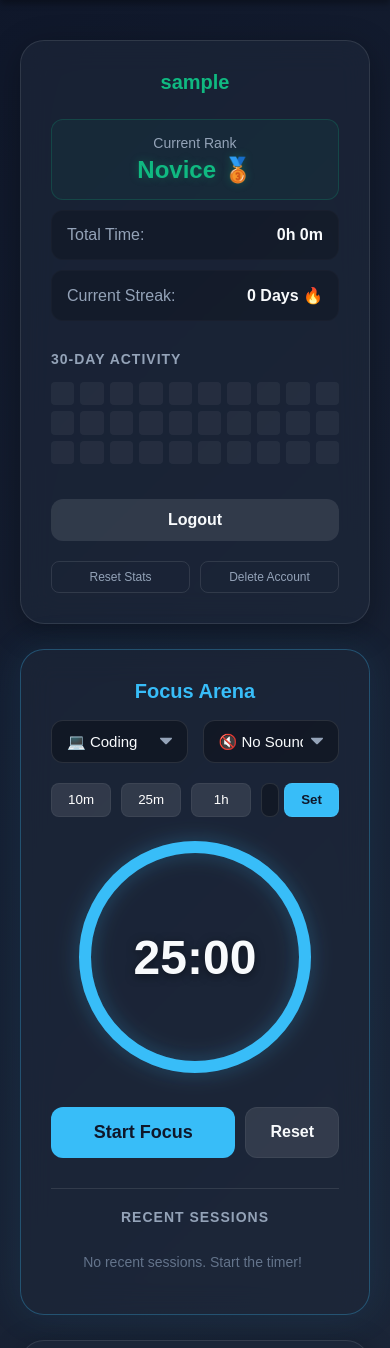
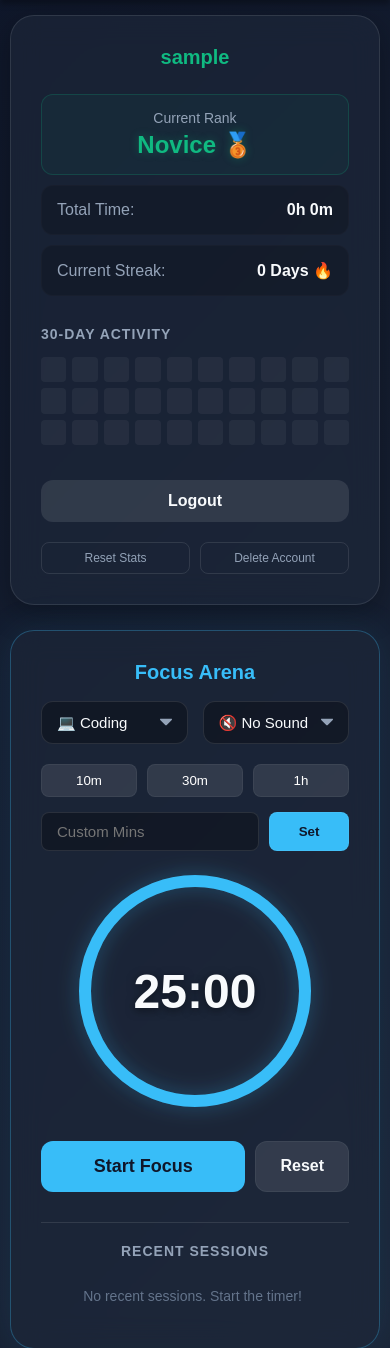
Before and after one commit to hardik-vir/Study-Arena, a Flask app: page / in a window 390 px wide. Shown: the part 59-1407 px from the top of the page. Run offline with Flask 3, Linux system fonts and the light colour scheme; the visitor is signed in with stand-in values (Sample User, id 1); data comes from the database, SQL or seed files in the repository; data that the repository does not hold is empty.

Commit message:
Formatted for Mobile devices

```diff
--- a/templates/index.html
+++ b/templates/index.html
@@ -117,6 +117,7 @@
         @media (max-width: 1024px) {
             .bento-grid { grid-template-columns: 1fr; }
             .timer-display svg { max-width: 250px; height: auto; }
+            .dashboard-wrapper { padding: 15px 10px; } /* Improved mobile screen usage */
         }
     </style>
 </head>
@@ -181,13 +182,16 @@
                     <audio id="ambient-player" loop></audio>
                 </div>
 
-                <div class="time-buttons">
-                    <button class="time-btn" onclick="setTime(10)">10m</button>
-                    <button class="time-btn" onclick="setTime(25)">25m</button>
-                    <button class="time-btn" onclick="setTime(60)">1h</button>
-                    <div style="display: flex; gap: 5px; flex: 1.5;">
-                        <input type="number" id="custom-minutes" placeholder="Mins" min="1" style="background: rgba(0,0,0,0.3); color: white; border: 1px solid rgba(255,255,255,0.1); padding: 8px; border-radius: 8px; width: 100%; outline: none; font-size: 14px;">
-                        <button class="time-btn" onclick="setCustomTime()" style="background: #38bdf8; color: #0f172a; font-weight: bold; flex: 0.5;">Set</button>
+                <!-- NEW: Split timer buttons into two spacious rows -->
+                <div class="time-buttons" style="flex-direction: column; gap: 15px;">
+                    <div style="display: flex; gap: 10px; width: 100%;">
+                        <button class="time-btn" onclick="setTime(10)">10m</button>
+                        <button class="time-btn" onclick="setTime(30)">30m</button>
+                        <button class="time-btn" onclick="setTime(60)">1h</button>
+                    </div>
+                    <div style="display: flex; gap: 10px; width: 100%;">
+                        <input type="number" id="custom-minutes" placeholder="Custom Mins" min="1" style="background: rgba(0,0,0,0.3); color: white; border: 1px solid rgba(255,255,255,0.1); padding: 10px 15px; border-radius: 8px; width: 100%; outline: none; font-size: 15px;">
+                        <button class="time-btn" onclick="setCustomTime()" style="background: #38bdf8; color: #0f172a; font-weight: bold; min-width: 80px;">Set</button>
                     </div>
                 </div>
 
--- a/templates/login.html
+++ b/templates/login.html
@@ -60,7 +60,7 @@
             <ul>
                 <li>✅ <strong>Lock In:</strong> Tab-switching anti-cheat timer.</li>
                 <li>✅ <strong>Rank Up:</strong> Climb from Novice to Grandmaster.</li>
-                <li>✅ <strong>Visualize:</strong> Beautiful 30-day GitHub-style heatmaps.</li>
+                <li>✅ <strong>Visualize:</strong> Beautiful 30-day heatmaps.</li>
             </ul>
         </div>
 
--- a/templates/register.html
+++ b/templates/register.html
@@ -60,7 +60,7 @@
             <ul>
                 <li>✅ <strong>Lock In:</strong> Tab-switching anti-cheat timer.</li>
                 <li>✅ <strong>Rank Up:</strong> Climb from Novice to Grandmaster.</li>
-                <li>✅ <strong>Visualize:</strong> Beautiful 30-day GitHub-style heatmaps.</li>
+                <li>✅ <strong>Visualize:</strong> Beautiful 30-day heatmaps.</li>
             </ul>
         </div>
 
```
